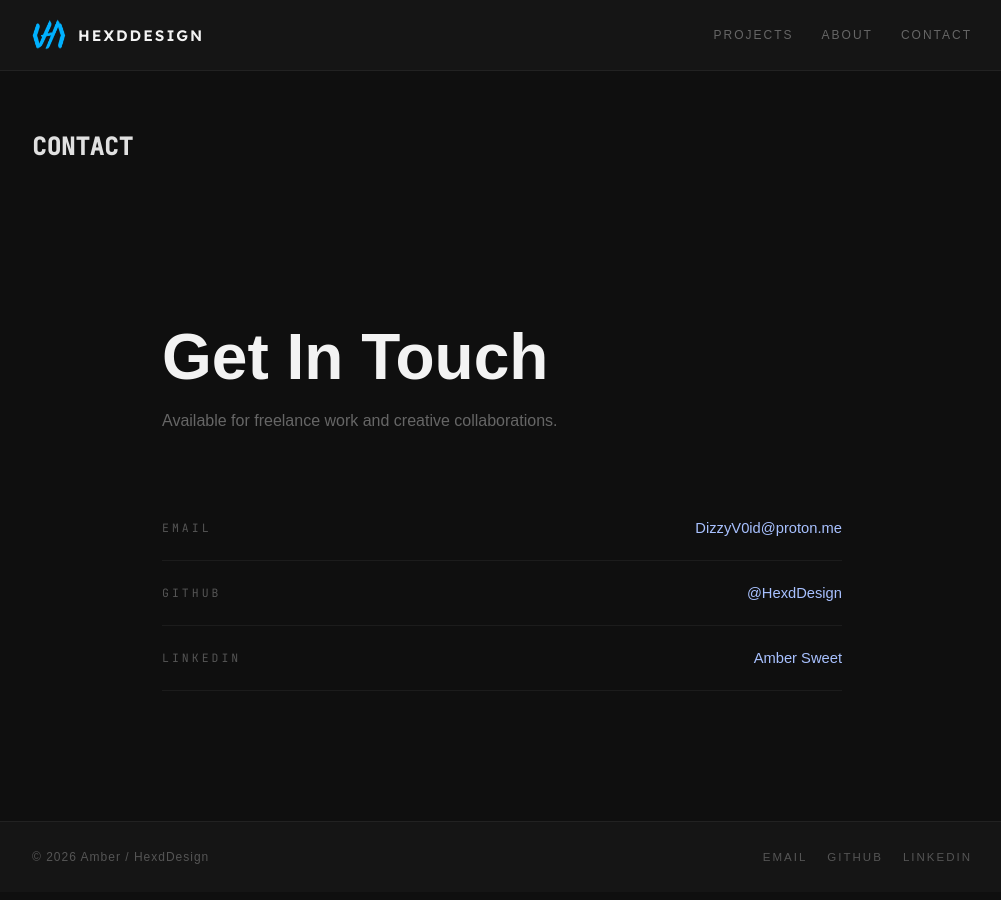
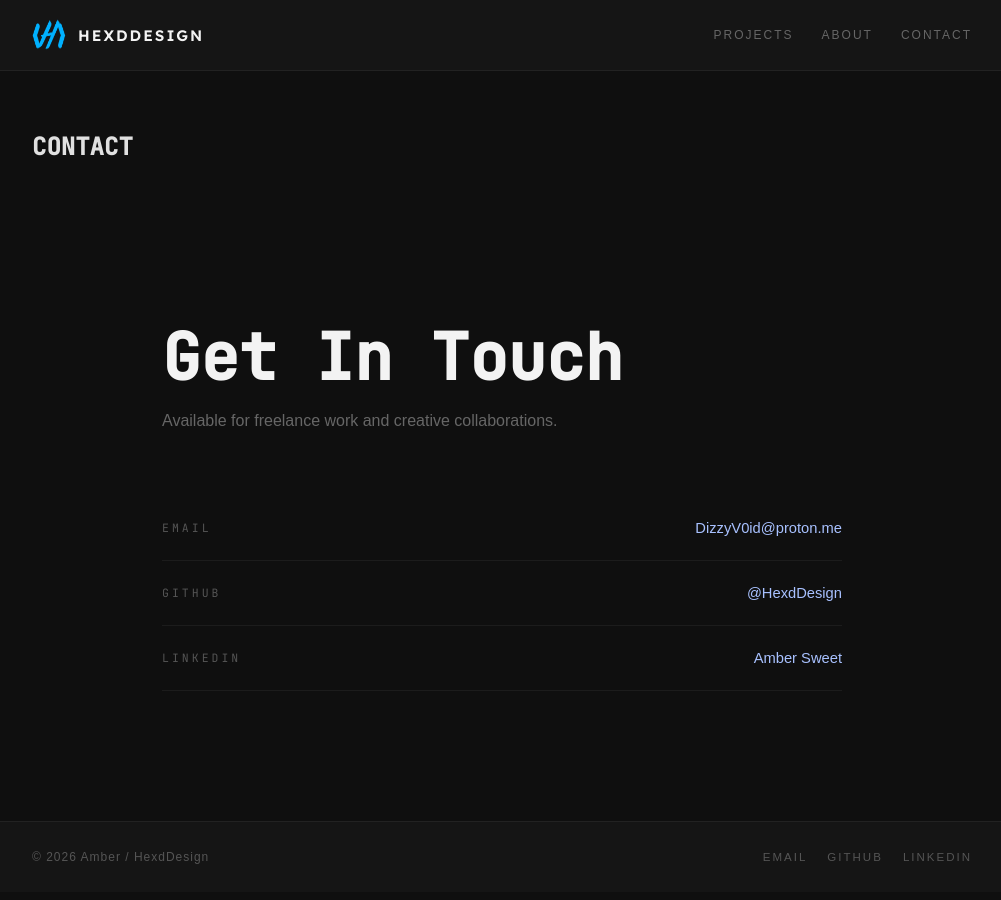
Before and after one commit to HexdDesign/hexddesign.github.io, a Jekyll site: the page built from contact.markdown, in a window 1280 px wide. Shown: the whole page, without its empty margins (138-1139 px from the left). Built offline with Jekyll 4.4.1, drawn with Linux system fonts in a browser that asks for light colours; some web fonts are replaced.

Commit message:
Update main.scss

```diff
--- a/assets/main.scss
+++ b/assets/main.scss
@@ -768,6 +768,7 @@ h1.post-header {
 }
 
 .contact-title {
+  font-family: 'JetBrains Mono', monospace;
   font-size: clamp(2.5rem, 6vw, 4rem);
   line-height: 1;
   margin-bottom: 18px;
```
